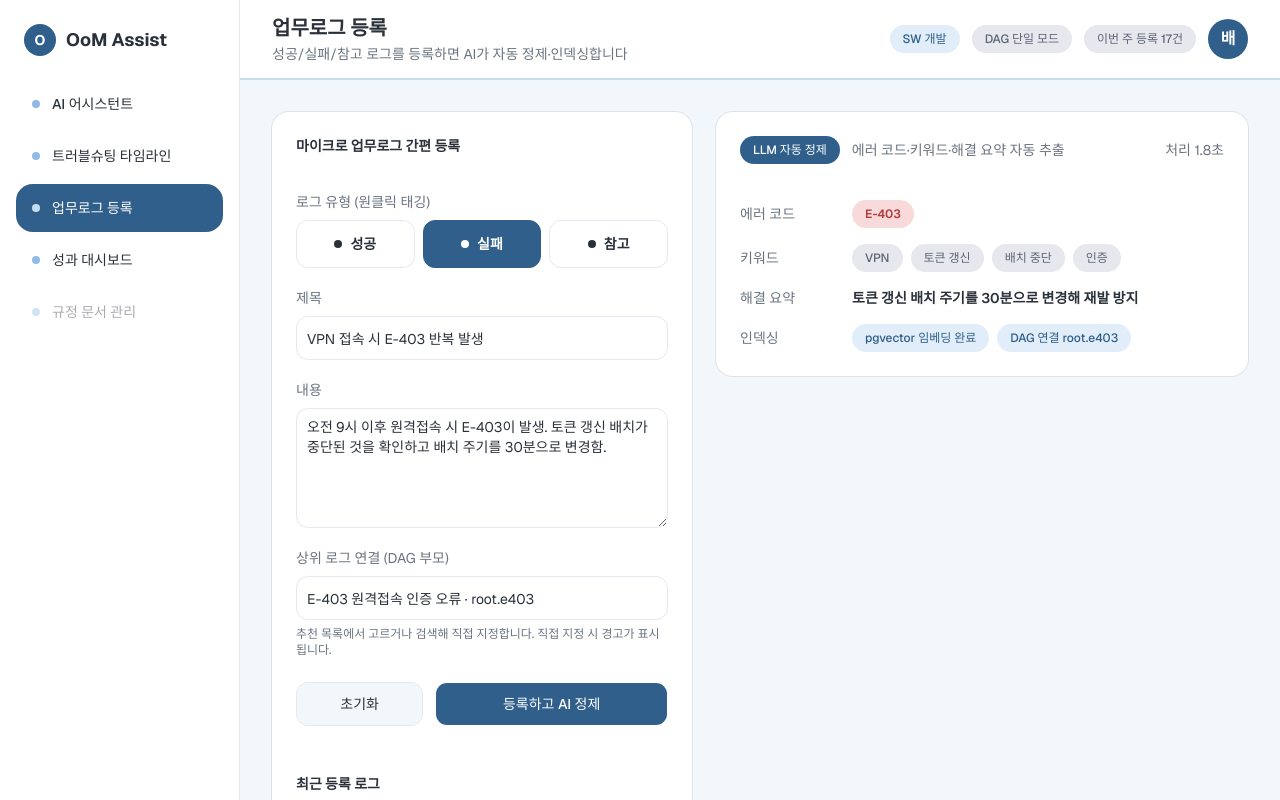
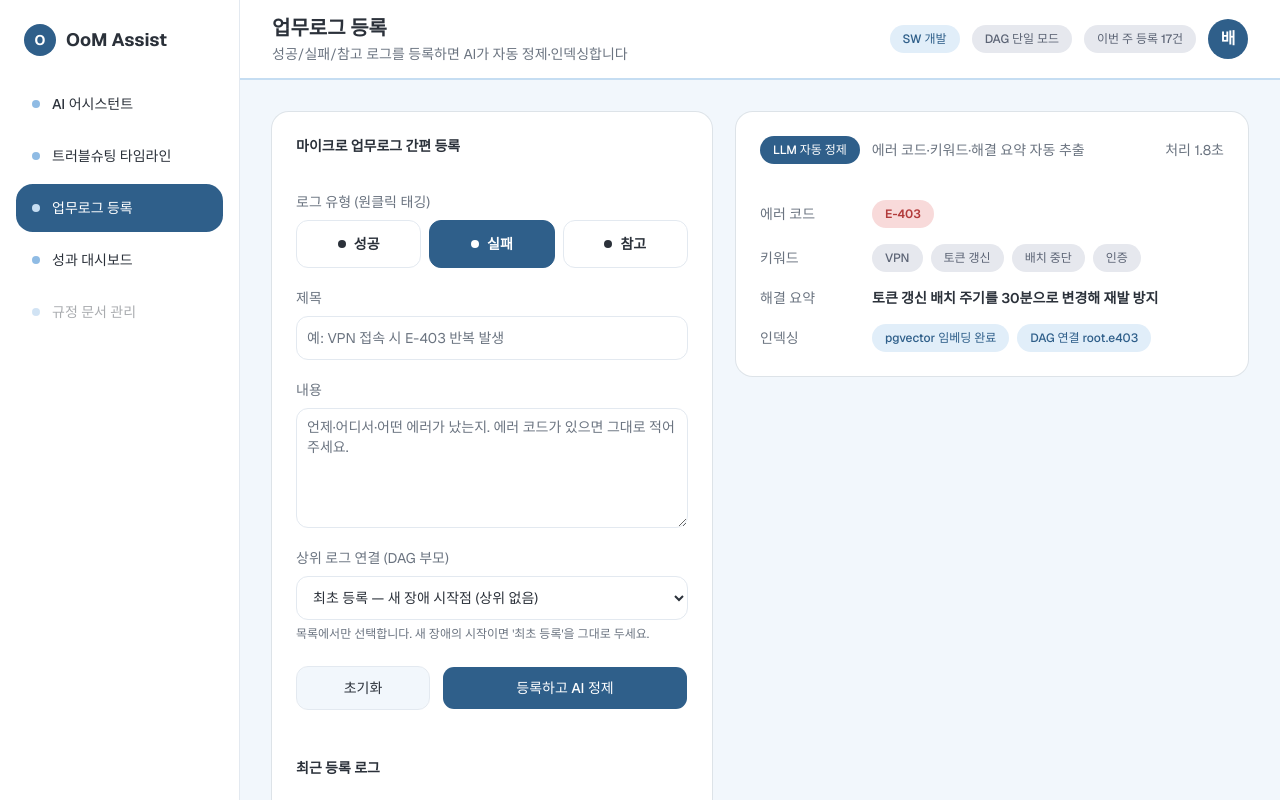
Before and after one commit to Jonghyeon-Bae/OoM-RAG-DAG_Assistant, a Next.js app: page /w/1/logs/new in a window 1280 px wide. Shown: the top 800 px of the page. Built offline with nearby package versions, Linux system fonts and the light colour scheme; a web font is replaced by a local one.

Commit message:
업무로그등록에서 상위 로그는 select로 변경 하단에 상위 로그 선택 시  노드 보여주는것 구성. 최근등록로그는 5개로 고정 최종적으로 성공 완료 시 노드 완료 처리 추가

```diff
--- a/app/w/[wsId]/logs/new/page.tsx
+++ b/app/w/[wsId]/logs/new/page.tsx
@@ -1,71 +1,35 @@
 import { Header } from "@/components/shell/Header";
-import { Button } from "@/components/ui/button";
 import { Card } from "@/components/ui/card";
-import { Input } from "@/components/ui/input";
-import { Textarea } from "@/components/ui/textarea";
-import { Chip, Field, TypeBadge, typeLabel, cn } from "@/components/ui";
+import { Chip, TypeBadge } from "@/components/ui";
+import { LogForm } from "@/components/blocks/LogForm";
 import { getLogs, getRecentLogs, getWeeklyCount } from "@/lib/api";
 import { resolveWs } from "@/lib/ws";
-import type { LogType } from "@/lib/types/domain";
 
 export default async function NewLogPage({ params }: { params: Promise<{ wsId: string }> }) {
   const ws = await resolveWs(params);
-  const [recent, weekly, { items }] = await Promise.all([getRecentLogs(ws.id, 2), getWeeklyCount(ws.id), getLogs(ws.id)]);
+  const [recent, weekly, { items }] = await Promise.all([getRecentLogs(ws.id, 5), getWeeklyCount(ws.id), getLogs(ws.id)]);
   const sample = items.find((l) => l.id === 101) ?? items[0];
-  const selectedType: LogType = "fail";
 
   return (
     <>
       <Header title="업무로그 등록" subtitle="성공/실패/참고 로그를 등록하면 AI가 자동 정제·인덱싱합니다" ws={ws} right={<Chip>이번 주 등록 {weekly}건</Chip>} />
-      <main className="grid grid-cols-[420px_1fr] items-start gap-6 p-8">
-        {/* B-30~B-35 */}
+      <main className="grid grid-cols-[440px_1fr] items-start gap-6 p-8">
         <Card className="p-6">
           <h2 className="mb-5 font-bold text-ink">마이크로 업무로그 간편 등록</h2>
-          <form className="flex flex-col gap-5">
-            <Field label="로그 유형 (원클릭 태깅)">
-              <div className="grid grid-cols-3 gap-2">
-                {(["success", "fail", "ref"] as LogType[]).map((t) => (
-                  <button
-                    key={t}
-                    type="button"
-                    aria-pressed={t === selectedType}
-                    className={cn(
-                      "flex h-12 items-center justify-center gap-2 rounded-lg border text-sm font-semibold transition-colors",
-                      t === selectedType ? "border-primary-700 bg-primary-700 text-white" : "border-border bg-card text-ink hover:bg-primary-100",
-                    )}
-                  >
-                    <span className="size-2 rounded-full bg-current" />
-                    {typeLabel[t]}
-                  </button>
-                ))}
-              </div>
-            </Field>
-            <Field label="제목">
-              <Input className="h-11" defaultValue={sample?.title} />
-            </Field>
-            <Field label="내용">
-              <Textarea className="min-h-[120px]" defaultValue={sample?.body} />
-            </Field>
-            <Field label="상위 로그 연결 (DAG 부모)" hint="추천 목록에서 고르거나 검색해 직접 지정합니다. 직접 지정 시 경고가 표시됩니다.">
-              <Input className="h-11" defaultValue="E-403 원격접속 인증 오류 · root.e403" />
-            </Field>
-            <div className="flex gap-3 pt-1">
-              <Button variant="outline" size="lg" className="h-11 flex-1">초기화</Button>
-              <Button size="lg" className="h-11 flex-[2]">등록하고 AI 정제</Button>
-            </div>
-          </form>
+          <LogForm wsId={ws.id} candidates={items} />
           <h3 className="mb-3 mt-8 font-semibold text-ink">최근 등록 로그</h3>
           <ul className="flex flex-col gap-2.5">
             {recent.map((l) => (
               <li key={l.id} className="flex items-center gap-3 text-sm">
                 <TypeBadge type={l.type} />
-                <span className="text-ink">{l.title}</span>
+                <span className="truncate text-ink">{l.title}</span>
+                <span className="ml-auto shrink-0 text-xs text-ink-muted">{l.author_name}</span>
               </li>
             ))}
           </ul>
         </Card>
 
-        {/* B-34 정제 결과 패널 */}
+        {/* B-34 정제 결과 패널 — 등록 후 pending → processing → done 으로 바뀌는 자리. 지금은 완료 샘플 */}
         <Card className="p-6">
           <div className="mb-5 flex items-center gap-3">
             <Chip tone="dark">LLM 자동 정제</Chip>
--- /dev/null
+++ b/components/blocks/LogForm.tsx
@@ -0,0 +1,114 @@
+"use client";
+import { useState } from "react";
+import { Button } from "@/components/ui/button";
+import { Input } from "@/components/ui/input";
+import { Textarea } from "@/components/ui/textarea";
+import { Field, TypeBadge, typeLabel, cn } from "@/components/ui";
+import { ChainBlock } from "@/components/blocks/ChainBlock";
+import { getChain } from "@/lib/api";
+import type { Chain, LogNode, LogType } from "@/lib/types/domain";
+
+// 유형별 입력 안내 — 거친 메모라도 정제 LLM이 뽑을 재료가 들어오게 유도
+const guide: Record<LogType, { title: string; body: string }> = {
+  fail: { title: "예: VPN 접속 시 E-403 반복 발생", body: "언제·어디서·어떤 에러가 났는지. 에러 코드가 있으면 그대로 적어 주세요." },
+  success: { title: "예: 갱신 주기 30분 조정으로 E-403 해소", body: "무엇을 바꿨고 결과가 어땠는지. 재발 여부가 있으면 함께." },
+  ref: { title: "예: 게이트웨이 인증 로그 확인 방법", body: "절차·명령어·링크 등 다음 사람이 그대로 따라 할 수 있는 내용." },
+};
+
+const ROOT = "root";
+
+export function LogForm({ wsId, candidates }: { wsId: number; candidates: LogNode[] }) {
+  const [type, setType] = useState<LogType>("fail");
+  const [parent, setParent] = useState<string>(ROOT);
+  const [resolveRoot, setResolveRoot] = useState(false);
+  const [preview, setPreview] = useState<Chain | null>(null);
+
+  // 상위 로그 선택 → 그 체인을 미리 보여줘 잘못된 연결을 줄인다. 선택 핸들러에서 로드(effect 내 setState 금지 규칙).
+  const choose = (value: string) => {
+    setParent(value);
+    if (value === ROOT) {
+      setPreview(null);
+      return;
+    }
+    getChain(wsId, Number(value)).then((c) => setPreview(c));
+  };
+
+  const parentNode = candidates.find((c) => String(c.id) === parent);
+
+  return (
+    <form className="flex flex-col gap-5" onSubmit={(e) => e.preventDefault()}>
+      <Field label="로그 유형 (원클릭 태깅)">
+        <div role="radiogroup" className="grid grid-cols-3 gap-2">
+          {(["success", "fail", "ref"] as LogType[]).map((t) => (
+            <button
+              key={t}
+              type="button"
+              role="radio"
+              aria-checked={t === type}
+              onClick={() => setType(t)}
+              className={cn(
+                "flex h-12 items-center justify-center gap-2 rounded-lg border text-sm font-semibold transition-colors",
+                t === type ? "border-primary-700 bg-primary-700 text-white" : "border-border bg-card text-ink hover:bg-primary-100",
+              )}
+            >
+              <span className="size-2 rounded-full bg-current" />
+              {typeLabel[t]}
+            </button>
+          ))}
+        </div>
+        <input type="hidden" name="type" value={type} />
+      </Field>
+
+      <Field label="제목">
+        <Input name="title" className="h-11" placeholder={guide[type].title} required />
+      </Field>
+      <Field label="내용">
+        <Textarea name="body" className="min-h-[120px]" placeholder={guide[type].body} required />
+      </Field>
+
+      <Field label="상위 로그 연결 (DAG 부모)" hint="목록에서만 선택합니다. 새 장애의 시작이면 '최초 등록'을 그대로 두세요.">
+        <select
+          name="parent_id"
+          value={parent}
+          onChange={(e) => choose(e.target.value)}
+          className="h-11 w-full rounded-lg border border-border bg-card px-3 text-sm text-ink focus:outline-none focus:ring-2 focus:ring-primary-400"
+        >
+          <option value={ROOT}>최초 등록 — 새 장애 시작점 (상위 없음)</option>
+          {candidates.map((c) => (
+            <option key={c.id} value={c.id} disabled={c.status === "deprecated"}>
+              [{typeLabel[c.type]}] {c.title} · {c.path_label}
+              {c.status === "deprecated" ? " (폐기)" : ""}
+            </option>
+          ))}
+        </select>
+      </Field>
+
+      {preview && parentNode && (
+        <div className="rounded-xl bg-primary-50 p-4">
+          <div className="mb-2 flex items-center gap-2 text-xs text-ink-muted">
+            <TypeBadge type={parentNode.type} />
+            <span>이 로그가 연결될 체인 미리보기 — 새 로그는 <b className="text-ink">{parentNode.title}</b> 아래에 들어갑니다</span>
+          </div>
+          <ChainBlock chain={preview} compact selectedId={parentNode.id} />
+        </div>
+      )}
+
+      {type === "success" && parent !== ROOT && (
+        <label className="flex items-start gap-3 rounded-lg border border-success-bg bg-success-bg/40 p-3 text-sm">
+          <input type="checkbox" name="resolve_root" checked={resolveRoot} onChange={(e) => setResolveRoot(e.target.checked)} className="mt-0.5 size-4 accent-[var(--color-success)]" />
+          <span>
+            <span className="font-semibold text-success">이 성공 로그로 루트 장애를 완료 처리</span>
+            <span className="mt-0.5 block text-xs text-ink-muted">체인의 시작 노드에 완료 표시가 붙고, 타임라인에서 &ldquo;완료&rdquo; 필터로 볼 수 있습니다. 나중에 타임라인에서도 바꿀 수 있습니다.</span>
+          </span>
+        </label>
+      )}
+
+      <div className="flex gap-3 pt-1">
+        <Button type="reset" variant="outline" size="lg" className="h-11 flex-1" onClick={() => { setType("fail"); setParent(ROOT); setPreview(null); setResolveRoot(false); }}>
+          초기화
+        </Button>
+        <Button type="submit" size="lg" className="h-11 flex-[2]">등록하고 AI 정제</Button>
+      </div>
+    </form>
+  );
+}
```
